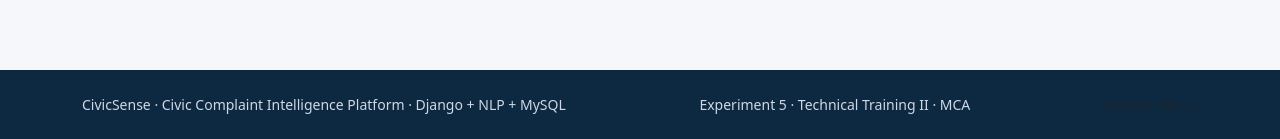
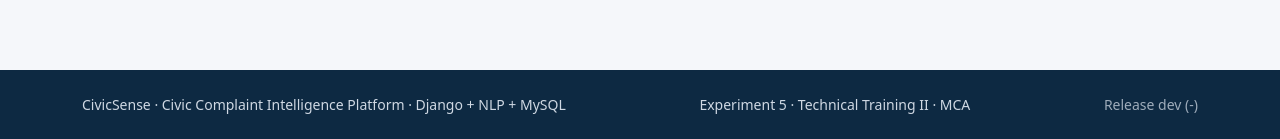
Before and after one commit to iPatan7/civicsense-devops, a Django app: page /accounts/profile/ in a window 1280 px wide. Shown: the part 685-824 px from the top of the page. Run offline with Django 5.2, Linux system fonts and the light colour scheme; the visitor is signed in with stand-in values (Sample User, id 1); data comes from the database, SQL or seed files in the repository; data that the repository does not hold is empty.

Commit message:
Make the release in the footer readable
text-muted is dark grey, and the footer is dark blue: the release and
slot were in the page (so the test passed) but almost invisible, as the
screenshot of production showed. opacity-75 keeps it quieter than the
rest of the footer and readable.

```diff
--- a/templates/base.html
+++ b/templates/base.html
@@ -82,7 +82,7 @@
     <span>CivicSense &middot; Civic Complaint Intelligence Platform &middot;
       Django + NLP + MySQL</span>
     <span>Experiment 5 &middot; Technical Training II &middot; MCA</span>
-    <span class="text-muted">Release {{ civic_release }} ({{ civic_slot }})</span>
+    <span class="opacity-75">Release {{ civic_release }} ({{ civic_slot }})</span>
   </div>
 </footer>
 
```
